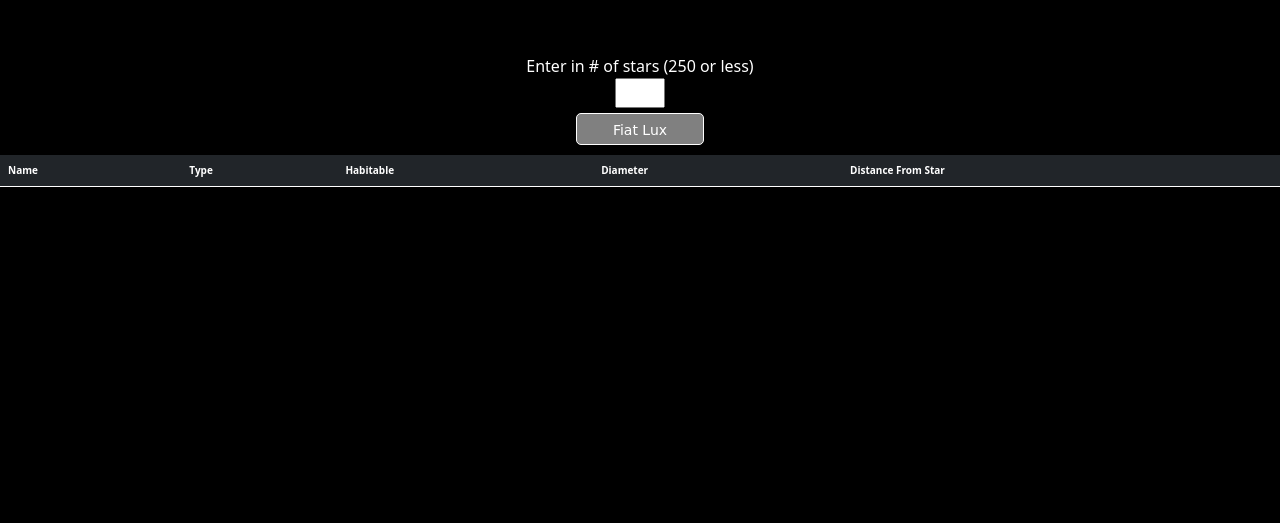
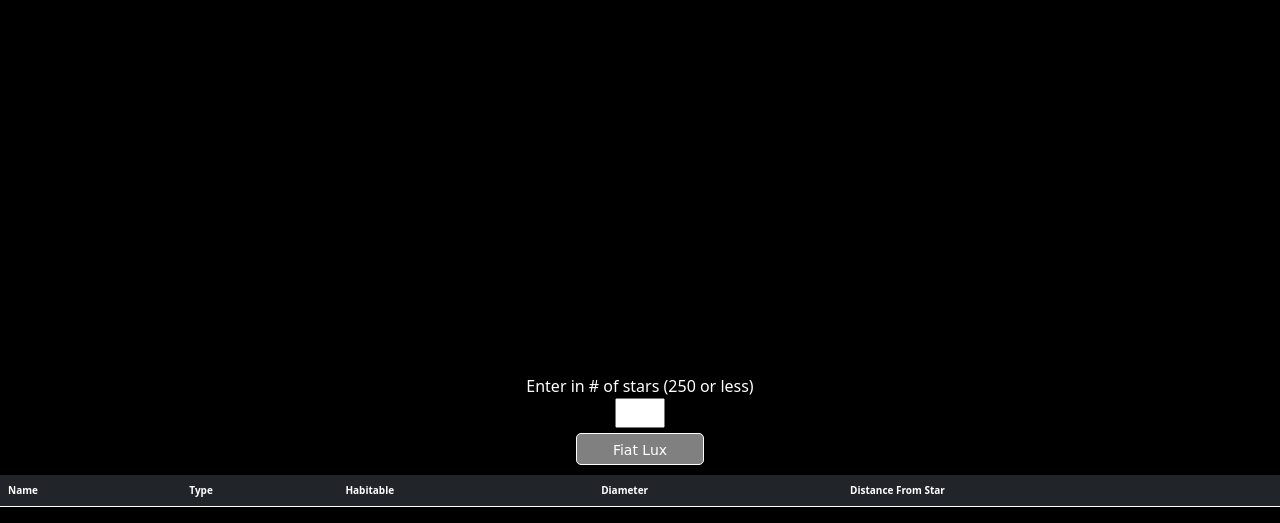
Before and after one commit to NickBohannan/star-system-generator, a website: page public/index.html in a window 1280 px wide. Shown: the part 281-804 px from the top of the page. Drawn offline with nearby package versions, Linux system fonts and the light colour scheme; a web font is replaced by a local one.

Commit message:
added height to space div

```diff
--- a/public/main.css
+++ b/public/main.css
@@ -5,7 +5,7 @@ body {
 
 
 #space {
-    height: 20rem;
+    height: 40rem;
     width: 100%;
     background-color: black;
 }
```
